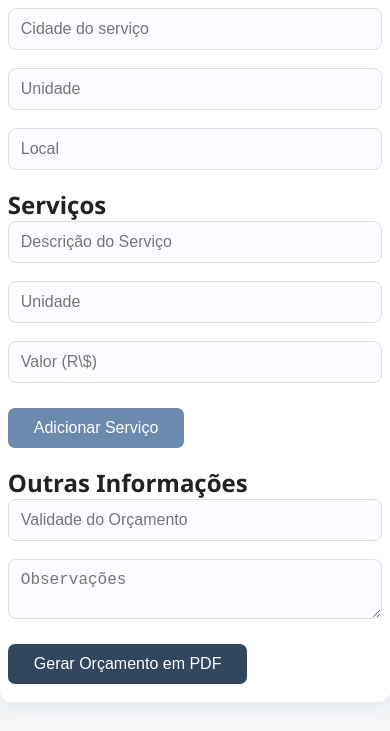
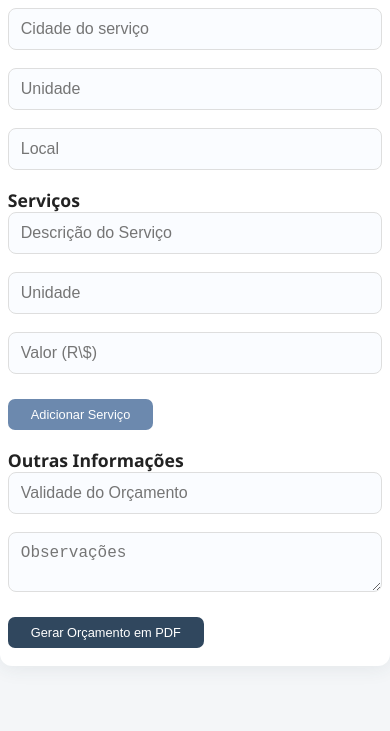
Before and after one commit to Garcia02/meu_orcamento, a plain HTML site: page index.html in a window 390 px wide. Shown: the part 149-880 px from the top of the page. Drawn offline with Linux system fonts and the light colour scheme.

Commit message:
ajustes na responsividade dos botoes e h2

```diff
--- a/style.css
+++ b/style.css
@@ -152,10 +152,24 @@ input[type="file"] {
   h1 {
     font-size: 1.25rem;
   }
+
+  h2 {
+    font-size: 1.25rem;
+  }
+
+  button[type="button"],
+  button[type="submit"] {
+    font-size: 0.8rem;
+    padding: 8px 23px;
+  }
 }
 
 @media (max-width: 400px) {
   h1 {
     font-size: 1.1rem;
   }
+
+  h2 {
+    font-size: 1.1rem;
+  }
 }
```
